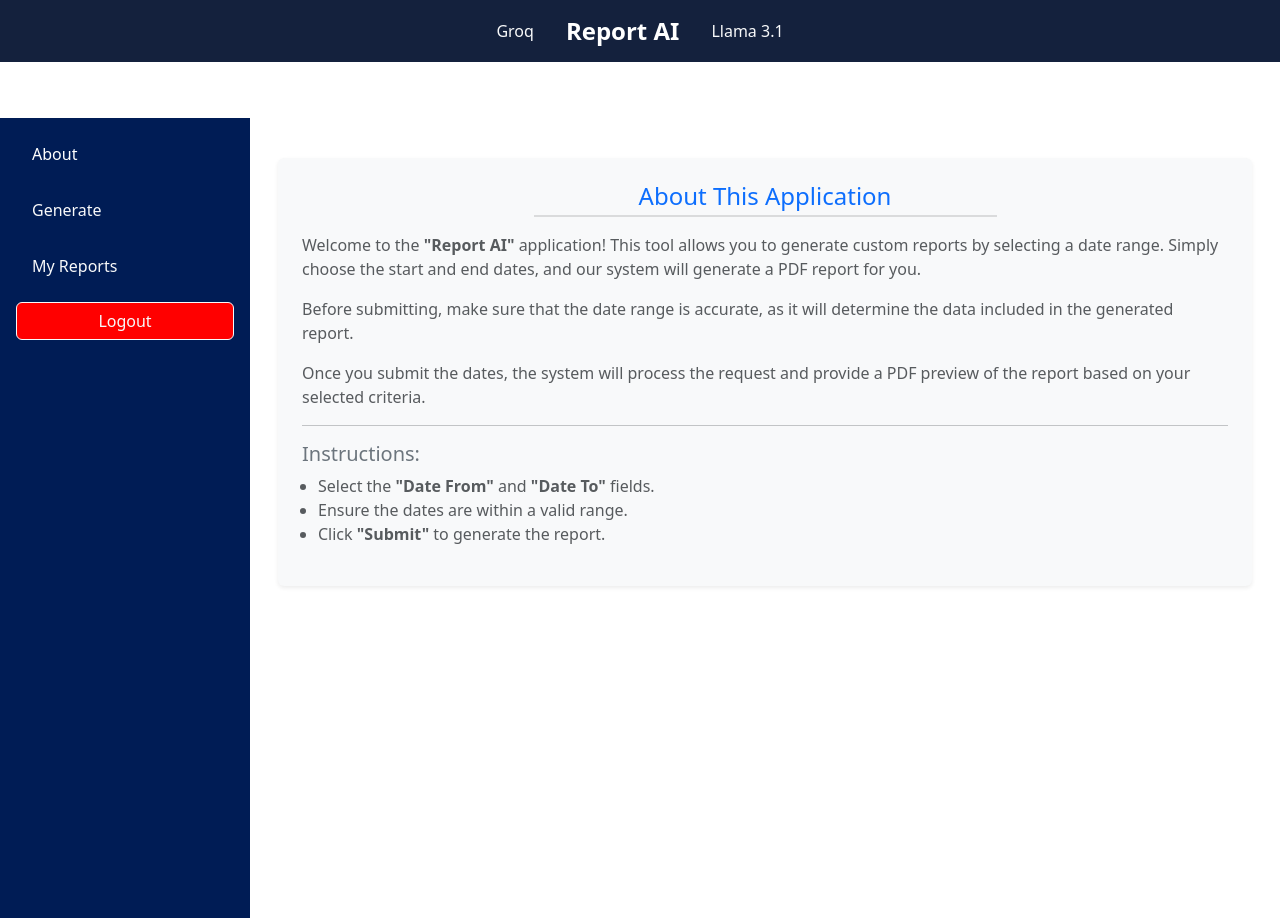
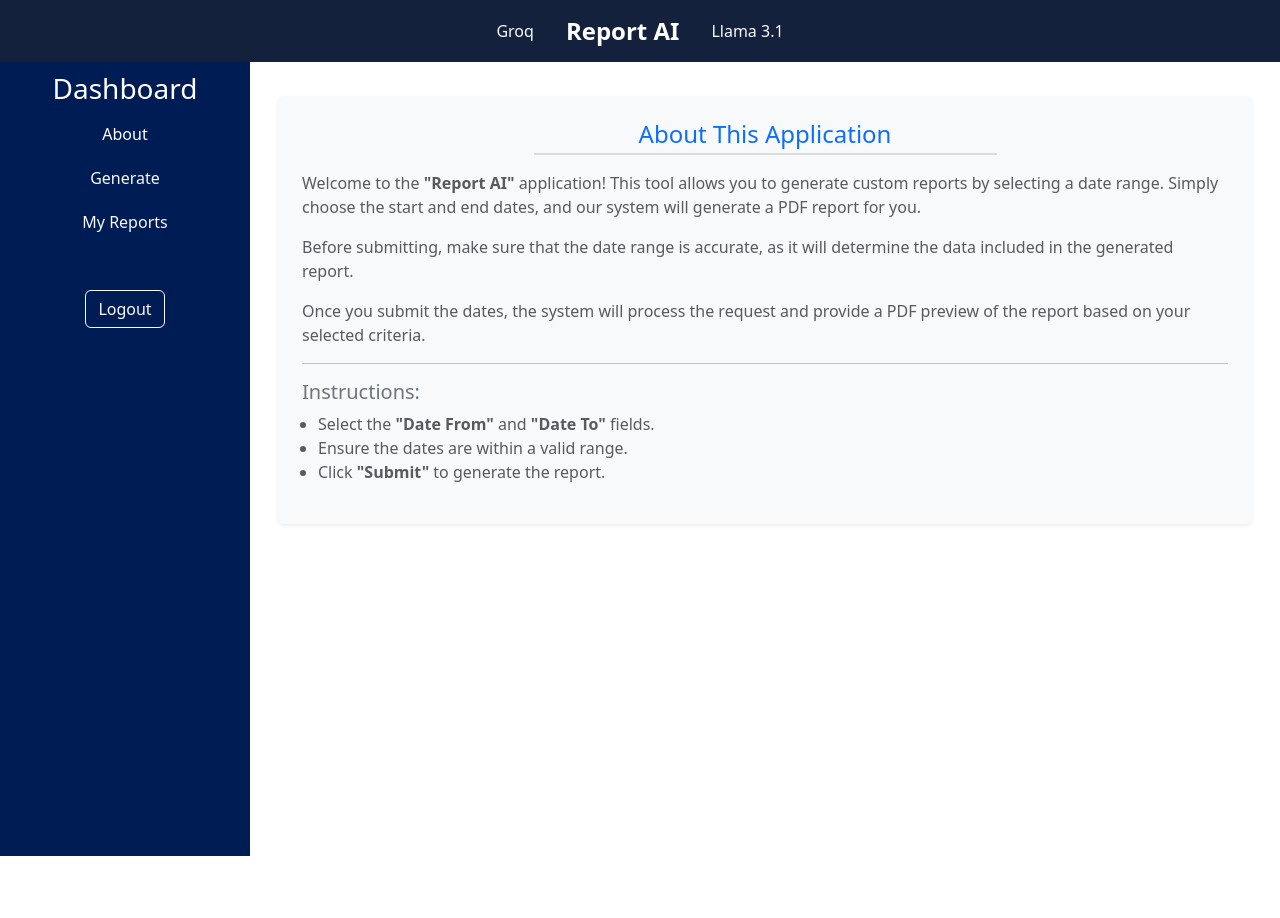
Before and after one commit to Sam214107/react-ai-app, a React (Create React App) app: page /dashboard in a window 1280 px wide. After the commit the page ends 856 px from the top, so only its background shows below. Built offline with nearby package versions, Linux system fonts and the light colour scheme; sample sign-in values are in the browser's storage.

Commit message:
changes in navbar and dashborad

```diff
--- a/src/components/Dashboard/Dashboard.jsx
+++ b/src/components/Dashboard/Dashboard.jsx
@@ -65,8 +65,9 @@ const Dashboard = () => {
     >
       {/* Navigation Links */}
       <div>
-        <ul className="nav flex-column">
-          <li className="nav-item mb-3">
+        <ul className="nav flex-column align-items-center">
+          <h3>Dashboard</h3>
+          <li className="nav-item mb-1">
             <a
               className="nav-link text-white"
               onClick={() => setActiveComponent("about")}
@@ -75,7 +76,7 @@ const Dashboard = () => {
               About
             </a>
           </li>
-          <li className="nav-item mb-3">
+          <li className="nav-item mb-1">
             <a
               className=" nav-link text-light"
               onClick={() => setActiveComponent("generator")}
@@ -84,7 +85,7 @@ const Dashboard = () => {
               Generate
             </a>
           </li>
-          <li className="nav-item mb-3">
+          <li className="nav-item mb-5">
             <a
               className="nav-link text-light"
               onClick={() => setActiveComponent("myreport")}
@@ -97,7 +98,7 @@ const Dashboard = () => {
               <button
                 className="btn btn-outline-light w-100"
                 onClick={handleLogout}
-                style={{background:"red", width:"50%"}}
+                style={{ width:"50%"}}
               >
                 Logout
               </button>
--- a/src/components/Navbar.jsx
+++ b/src/components/Navbar.jsx
@@ -4,7 +4,7 @@ import 'bootstrap/dist/css/bootstrap.min.css';
 
 const Navbar = () => {
   return (
-    <nav className="navbar navbar-expand-lg" style={{ backgroundColor: "#14213D"}}>
+    <nav className="navbar navbar-expand-lg fixed-top" style={{ backgroundColor: "#14213D"}}>
       <div className="container justify-content-center">
         <div className="d-flex align-items-center justify-content-between">
           <ul className="navbar-nav">
```
